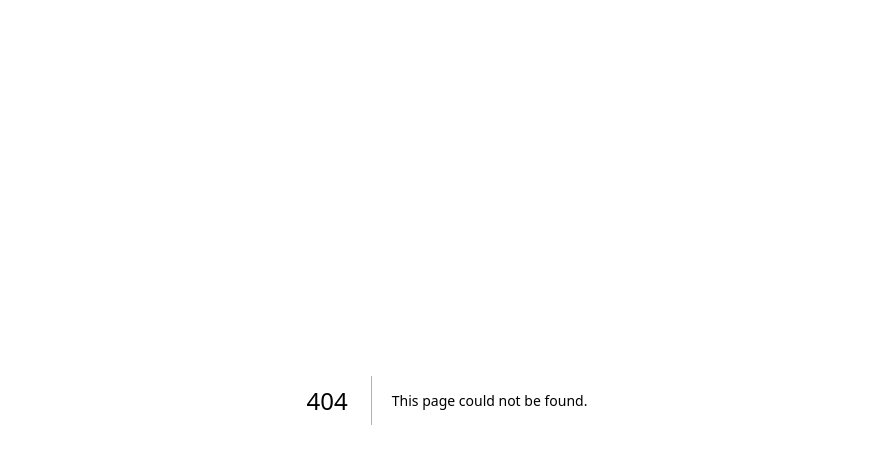
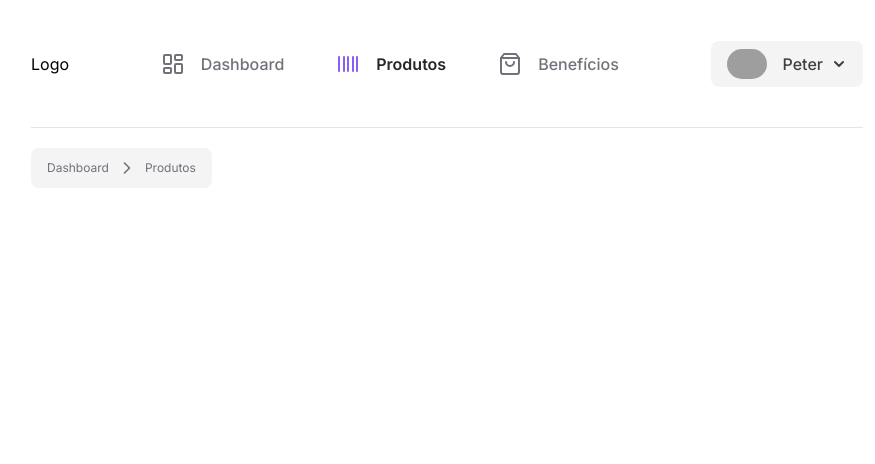
Before and after one commit to samsepi0ldev/education-troca-eco, a Next.js app: page /dashboard/produtos in a window 1280 px wide. Before the commit this address had no page. Shown: the top 464 px of the page, without its empty margins (193-1068 px from the left). Built offline with nearby package versions, Linux system fonts and the light colour scheme; grey boxes are pictures that could not be loaded.

Commit message:
feat create products page

```diff
--- /dev/null
+++ b/src/app/dashboard/produtos/page.tsx
@@ -0,0 +1,11 @@
+import { Navigation } from '@/components/navigation'
+
+export default function Products () {
+  return (
+    <div className='pt-5'>
+      <div className='w-fit rounded-lg bg-zinc-100 px-4 py-2.5 flex items-center justify-center gap-2 text-zinc-500'>
+        <Navigation />
+      </div>
+    </div>
+  )
+}
```
